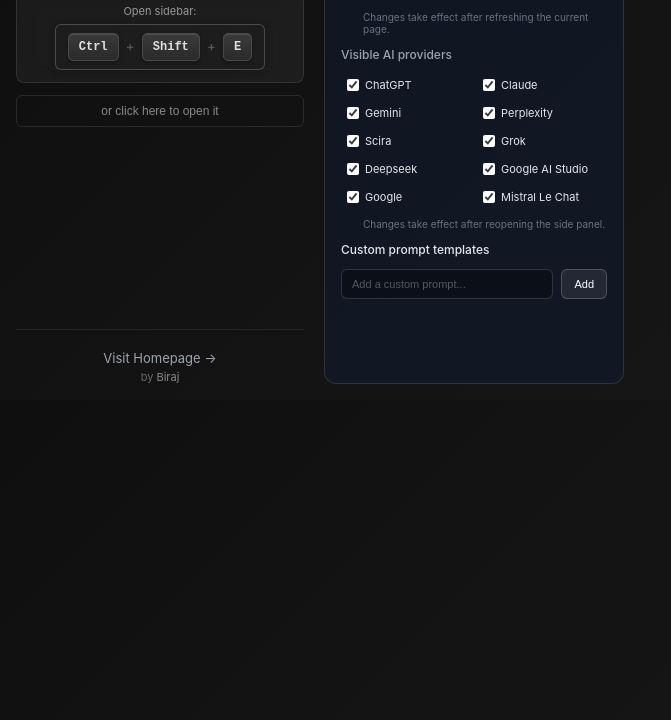
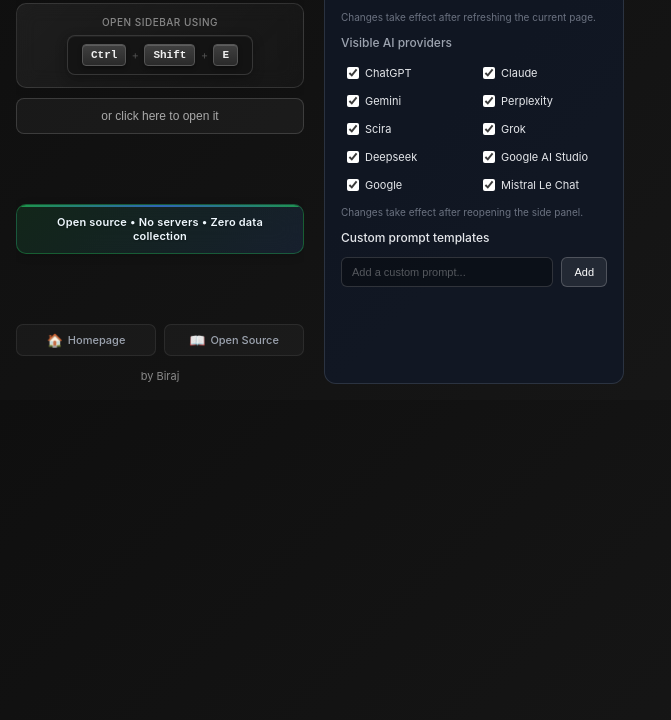
Before and after one commit to biraj21/ask-my-ai, a website built with Vite: page popup.html in a window 1280 px wide. Shown: the part 80-800 px from the top of the page, without its empty margins (0-671 px from the left). Built offline with nearby package versions, Linux system fonts and the light colour scheme; some packages are replaced by stand-ins of ours; no server answers.

Commit message:
improve popup ui

```diff
--- a/popup.html
+++ b/popup.html
@@ -21,6 +21,7 @@
         padding: 16px;
         overflow: hidden;
         box-sizing: border-box;
+        position: relative;
       }
 
       .main-layout {
@@ -35,6 +36,9 @@
         flex-direction: column;
         min-width: 0;
         text-align: center;
+        max-height: 100%;
+        overflow: hidden;
+        gap: 10px;
       }
 
       .right-panel {
@@ -44,28 +48,76 @@
         min-width: 0;
       }
 
-      .header {
+      .left-panel__header {
         text-align: center;
-        margin-bottom: 12px;
         flex-shrink: 0;
+        margin-bottom: 10px;
       }
 
-      h1 {
-        font-size: 20px;
-        font-weight: 600;
-        letter-spacing: -0.5px;
+      .left-panel__title {
+        font-size: 24px;
+        font-weight: 700;
+        letter-spacing: -0.8px;
         margin-bottom: 4px;
         color: #ffffff;
-        background: linear-gradient(135deg, #ffffff 0%, #a1a1aa 100%);
+        background: linear-gradient(135deg, #ffffff 0%, #e0e0e0 50%, #a1a1aa 100%);
         -webkit-background-clip: text;
         -webkit-text-fill-color: transparent;
         background-clip: text;
+        text-shadow: 0 2px 10px rgba(255, 255, 255, 0.1);
       }
 
-      .subtitle {
+      .left-panel__subtitle {
+        font-size: 11px;
+        color: #888;
+        font-weight: 400;
+        letter-spacing: 0.3px;
+      }
+
+      .left-panel__open-btn {
+        padding: 10px 24px;
+        background: rgba(255, 255, 255, 0.04);
+        color: #aaa;
+        border: 1px solid rgba(255, 255, 255, 0.15);
+        border-radius: 8px;
+        cursor: pointer;
         font-size: 12px;
-        color: #999;
-        font-weight: 400;
+        font-weight: 500;
+        transition: all 0.3s cubic-bezier(0.4, 0, 0.2, 1);
+        flex-shrink: 0;
+        position: relative;
+        overflow: hidden;
+      }
+
+      .left-panel__open-btn::before {
+        content: "";
+        position: absolute;
+        top: 50%;
+        left: 50%;
+        width: 0;
+        height: 0;
+        border-radius: 50%;
+        background: rgba(255, 255, 255, 0.1);
+        transform: translate(-50%, -50%);
+        transition: width 0.6s, height 0.6s;
+      }
+
+      .left-panel__open-btn:hover::before {
+        width: 300px;
+        height: 300px;
+      }
+
+      .left-panel__open-btn:hover {
+        background: rgba(255, 255, 255, 0.08);
+        color: #fff;
+        border-color: rgba(255, 255, 255, 0.3);
+        transform: translateY(-1px);
+        box-shadow: 0 4px 12px rgba(0, 0, 0, 0.3);
+      }
+
+      .left-panel__open-btn:active {
+        transform: translateY(0);
+        box-shadow: 0 2px 6px rgba(0, 0, 0, 0.2);
       }
 
       button {
@@ -139,7 +191,6 @@
         font-size: 10px;
         color: #6b7280;
         margin-top: 2px;
-        margin-left: 22px;
       }
 
       .ai-settings {
@@ -323,13 +374,89 @@
         background: rgba(239, 68, 68, 0.2);
       }
 
-      .links {
+      .left-panel__footer {
         display: flex;
         flex-direction: column;
-        gap: 12px;
+        gap: 8px;
         margin-top: auto;
-        padding-top: 20px;
-        border-top: 1px solid rgba(255, 255, 255, 0.08);
+        flex-shrink: 0;
+      }
+
+      .left-panel__link-buttons {
+        display: flex;
+        gap: 8px;
+      }
+
+      .left-panel__link-btn {
+        flex: 1;
+        color: #9ca3af;
+        text-decoration: none;
+        font-size: 11px;
+        transition: all 0.3s cubic-bezier(0.4, 0, 0.2, 1);
+        text-align: center;
+        font-weight: 500;
+        display: flex;
+        align-items: center;
+        justify-content: center;
+        gap: 5px;
+        padding: 7px 10px;
+        border-radius: 7px;
+        background: rgba(255, 255, 255, 0.03);
+        border: 1px solid rgba(255, 255, 255, 0.08);
+        position: relative;
+        overflow: hidden;
+      }
+
+      .left-panel__link-btn::before {
+        content: "";
+        position: absolute;
+        top: 50%;
+        left: 50%;
+        width: 0;
+        height: 0;
+        border-radius: 50%;
+        background: rgba(255, 255, 255, 0.08);
+        transform: translate(-50%, -50%);
+        transition: width 0.5s, height 0.5s;
+      }
+
+      .left-panel__link-btn:hover::before {
+        width: 200px;
+        height: 200px;
+      }
+
+      .left-panel__link-btn:hover {
+        color: #ffffff;
+        background: rgba(255, 255, 255, 0.1);
+        border-color: rgba(255, 255, 255, 0.2);
+        transform: translateY(-2px);
+        box-shadow: 0 4px 12px rgba(0, 0, 0, 0.2);
+      }
+
+      .left-panel__link-icon {
+        font-size: 13px;
+        transition: transform 0.3s ease;
+      }
+
+      .left-panel__link-btn:hover .left-panel__link-icon {
+        transform: scale(1.15);
+      }
+
+      .left-panel__credits {
+        text-align: center;
+      }
+
+      .left-panel__credits-link {
+        color: #888;
+        text-decoration: none;
+        font-size: 11px;
+        transition: all 0.2s ease;
+        font-weight: 400;
+        display: inline-block;
+      }
+
+      .left-panel__credits-link:hover {
+        color: #bbb;
       }
 
       a {
@@ -356,153 +483,183 @@
         color: #a78bfa;
       }
 
-      .footer {
+      .left-panel__privacy-notice {
+        background: linear-gradient(135deg, rgba(34, 197, 94, 0.12) 0%, rgba(59, 130, 246, 0.12) 100%);
+        border: 1px solid rgba(34, 197, 94, 0.35);
+        border-radius: 10px;
+        padding: 10px 14px;
+        margin-top: auto;
         text-align: center;
-        font-size: 11px;
-        color: #666;
-        margin-top: 4px;
+        backdrop-filter: blur(12px);
+        box-shadow: 0 2px 10px rgba(0, 0, 0, 0.15);
+        position: relative;
+        overflow: hidden;
+        flex-shrink: 0;
       }
 
-      .footer a {
-        color: #888;
-        font-size: 11px;
-        transition: color 0.2s ease;
+      .left-panel__privacy-notice::before {
+        content: "";
+        position: absolute;
+        top: 0;
+        left: 0;
+        right: 0;
+        height: 2px;
+        background: linear-gradient(90deg, #22c55e, #3b82f6, #22c55e);
+        opacity: 0.7;
       }
 
-      .footer a:hover {
-        color: #ffffff;
+      .left-panel__privacy-text {
+        font-size: 11px;
+        font-weight: 600;
+        color: #f0f9ff;
+        display: flex;
+        align-items: center;
+        justify-content: center;
+        gap: 6px;
+        text-shadow: 0 1px 2px rgba(0, 0, 0, 0.3);
+        letter-spacing: 0.2px;
       }
 
-      .shortcut-info {
-        background: rgba(255, 255, 255, 0.05);
-        border: 1px solid rgba(255, 255, 255, 0.1);
-        border-radius: 8px;
+      .left-panel__shortcut-info {
+        background: linear-gradient(135deg, rgba(255, 255, 255, 0.06) 0%, rgba(255, 255, 255, 0.02) 100%);
+        border: 1px solid rgba(255, 255, 255, 0.12);
+        border-radius: 10px;
         padding: 12px;
         text-align: center;
         backdrop-filter: blur(10px);
-        margin-bottom: 12px;
+        flex-shrink: 0;
+        position: relative;
+        box-shadow: 0 2px 10px rgba(0, 0, 0, 0.1);
       }
 
-      .shortcut-description {
-        font-size: 11px;
-        color: #999;
+      .left-panel__shortcut-description {
+        font-size: 10px;
+        color: #888;
         margin-bottom: 6px;
         line-height: 1.3;
+        text-transform: uppercase;
+        letter-spacing: 0.5px;
+        font-weight: 500;
       }
 
-      .shortcut-key {
+      .left-panel__shortcut-keys {
         display: inline-flex;
         align-items: center;
-        gap: 8px;
-        background: rgba(30, 30, 30, 0.8);
-        padding: 8px 12px;
-        border-radius: 6px;
+        gap: 6px;
+        background: rgba(20, 20, 20, 0.9);
+        padding: 8px 14px;
+        border-radius: 8px;
         font-family: "SF Mono", Monaco, "Cascadia Code", "Roboto Mono", Consolas, "Courier New", monospace;
-        font-size: 12px;
+        font-size: 11px;
         color: #ffffff;
         font-weight: 600;
-        border: 1px solid rgba(255, 255, 255, 0.2);
-        box-shadow: 0 2px 8px rgba(0, 0, 0, 0.2);
+        border: 1px solid rgba(255, 255, 255, 0.15);
+        box-shadow: 0 4px 12px rgba(0, 0, 0, 0.3), inset 0 1px 0 rgba(255, 255, 255, 0.05);
       }
 
-      .shortcut-key kbd {
-        background: linear-gradient(180deg, #3a3a3a 0%, #2a2a2a 100%);
-        padding: 6px 10px;
-        border-radius: 5px;
-        border: 1px solid #4a4a4a;
-        font-size: 12px;
-        box-shadow: 0 2px 4px rgba(0, 0, 0, 0.3), inset 0 1px 0 rgba(255, 255, 255, 0.1);
-        color: #e0e0e0;
-        min-width: 28px;
+      .left-panel__shortcut-keys kbd {
+        background: linear-gradient(180deg, #404040 0%, #2a2a2a 100%);
+        padding: 4px 8px;
+        border-radius: 4px;
+        border: 1px solid #555;
+        font-size: 11px;
+        box-shadow: 0 2px 4px rgba(0, 0, 0, 0.4), inset 0 1px 0 rgba(255, 255, 255, 0.15);
+        color: #f0f0f0;
+        min-width: 24px;
         text-align: center;
       }
 
-      .shortcut-key span {
-        color: #666;
+      .left-panel__shortcut-keys span {
+        color: #555;
         font-weight: 400;
+        font-size: 10px;
       }
 
-      .shortcut-warning {
-        background: rgba(239, 68, 68, 0.08);
-        border: 1px solid rgba(239, 68, 68, 0.3);
-        border-radius: 8px;
-        padding: 12px;
+      .left-panel__shortcut-warning {
+        background: linear-gradient(135deg, rgba(239, 68, 68, 0.1) 0%, rgba(239, 68, 68, 0.05) 100%);
+        border: 1px solid rgba(239, 68, 68, 0.35);
+        border-radius: 10px;
+        padding: 10px;
         text-align: center;
         backdrop-filter: blur(10px);
-        margin-bottom: 12px;
+        flex-shrink: 0;
+        box-shadow: 0 2px 10px rgba(239, 68, 68, 0.1);
       }
 
       #warning-shortcut {
         margin: 12px 0;
       }
 
-      .warning-icon {
-        font-size: 24px;
-        margin-bottom: 4px;
+      .left-panel__warning-icon {
+        font-size: 20px;
+        margin-bottom: 2px;
       }
 
-      .warning-title {
-        font-size: 16px;
+      .left-panel__warning-title {
+        font-size: 13px;
         font-weight: 600;
         color: #ef4444;
         margin-bottom: 4px;
       }
 
-      .warning-description {
+      .left-panel__warning-description {
         color: #999;
-        font-size: 14px;
-        line-height: 1.4;
+        font-size: 11px;
+        line-height: 1.3;
         margin-bottom: 8px;
       }
 
-      .warning-description strong {
+      .left-panel__warning-description strong {
         color: #ef4444;
         font-weight: 600;
       }
 
-      .warning-description kbd {
+      .left-panel__warning-description kbd {
         background: linear-gradient(180deg, #3a3a3a 0%, #2a2a2a 100%);
-        padding: 2px 6px;
+        padding: 2px 5px;
         border-radius: 3px;
         border: 1px solid #4a4a4a;
         box-shadow: 0 1px 2px rgba(0, 0, 0, 0.3);
         color: #e0e0e0;
         font-family: "SF Mono", Monaco, "Cascadia Code", "Roboto Mono", Consolas, "Courier New", monospace;
+        font-size: 10px;
       }
 
-      .warning-button {
+      .left-panel__warning-btn {
         background: rgba(239, 68, 68, 0.15);
         color: #ef4444;
-        border: 1px solid rgba(239, 68, 68, 0.3);
-        padding: 8px 12px;
-        border-radius: 8px;
+        border: 1px solid rgba(239, 68, 68, 0.35);
+        padding: 6px 14px;
+        border-radius: 6px;
         cursor: pointer;
         font-weight: 500;
+        font-size: 11px;
         transition: all 0.2s ease;
       }
 
-      .warning-button:hover {
+      .left-panel__warning-btn:hover {
         background: rgba(239, 68, 68, 0.25);
         border-color: rgba(239, 68, 68, 0.5);
         transform: translateY(-1px);
+        box-shadow: 0 2px 8px rgba(239, 68, 68, 0.2);
       }
 
-      .warning-button:active {
-        transform: scale(0.98);
+      .left-panel__warning-btn:active {
+        transform: translateY(0);
       }
     </style>
   </head>
   <body>
     <div class="main-layout">
       <div class="left-panel">
-        <div class="header">
-          <h1>Ask my AI</h1>
-          <p class="subtitle"><strong>Your</strong> AI assistant, always ready</p>
+        <div class="left-panel__header">
+          <h1 class="left-panel__title">Ask my AI</h1>
+          <p class="left-panel__subtitle"><u>Your</u> AI assistant, always ready</p>
         </div>
 
-        <div class="shortcut-info" id="shortcut-info">
-          <p class="shortcut-description">Open sidebar:</p>
-          <div class="shortcut-key">
+        <div class="left-panel__shortcut-info" id="shortcut-info">
+          <p class="left-panel__shortcut-description">Open sidebar using</p>
+          <div class="left-panel__shortcut-keys">
             <kbd data-key="0">Ctrl</kbd>
             <span>+</span>
             <kbd data-key="1">Shift</kbd>
@@ -511,22 +668,37 @@
           </div>
         </div>
 
-        <div class="shortcut-warning" id="shortcut-warning" style="display: none">
-          <div class="warning-icon">⚠️</div>
-          <p class="warning-title">Shortcut unavailable</p>
-          <p class="warning-description">
+        <div class="left-panel__shortcut-warning" id="shortcut-warning" style="display: none">
+          <div class="left-panel__warning-icon">⚠️</div>
+          <p class="left-panel__warning-title">Shortcut unavailable</p>
+          <p class="left-panel__warning-description">
             <strong><kbd id="warning-shortcut">Ctrl</kbd> + Shift + E</strong> taken by another extension.
           </p>
-          <button id="open-shortcuts-page" class="warning-button">Set Shortcut</button>
+          <button id="open-shortcuts-page" class="left-panel__warning-btn">Set Shortcut</button>
         </div>
 
-        <button id="open-sidebar">or click here to open it</button>
+        <button id="open-sidebar" class="left-panel__open-btn">or click here to open it</button>
 
-        <div class="links">
-          <a href="https://summerlabs.xyz/ask-my-ai" target="_blank">Visit Homepage →</a>
+        <div class="left-panel__privacy-notice">
+          <p class="left-panel__privacy-text">Open source • No servers • Zero data collection</p>
         </div>
 
-        <div class="footer">by <a href="https://x.com/biraj21_" target="_blank">Biraj</a></div>
+        <div class="left-panel__footer">
+          <div class="left-panel__link-buttons">
+            <a href="https://summerlabs.xyz/ask-my-ai" target="_blank" class="left-panel__link-btn">
+              <span class="left-panel__link-icon">🏠</span>
+              Homepage
+            </a>
+            <a href="https://github.com/biraj21/ask-my-ai" target="_blank" class="left-panel__link-btn">
+              <span class="left-panel__link-icon">📖</span>
+              Open Source
+            </a>
+          </div>
+
+          <div class="left-panel__credits">
+            <a href="https://x.com/biraj21_" target="_blank" class="left-panel__credits-link">by Biraj</a>
+          </div>
+        </div>
       </div>
 
       <div class="right-panel">
```
Also changed, not shown: src/popup.ts (+3 -4 lines).
